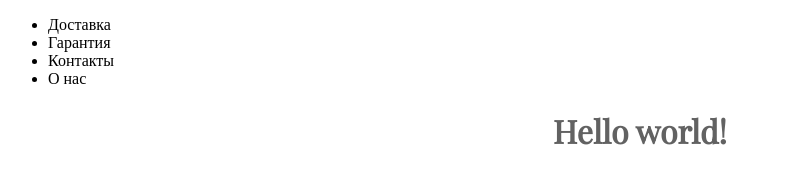
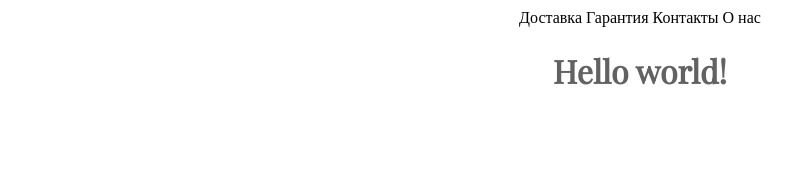
Before and after one commit to IP777/groupe_24_GoIt, a plain HTML site: page index.html in a window 1280 px wide. Shown: the whole page, without its empty margins (0-792 px from the left). Drawn offline with nearby package versions, Linux system fonts and the light colour scheme.

Commit message:
Css navbar

```diff
--- a/index.html
+++ b/index.html
@@ -6,7 +6,7 @@
     <link rel="stylesheet" href="style/main.css">
 </head>
 <body>
-    <nav>
+    <nav class="navbar">
         <ul class="nav-list">
             <li class="nav-item">Доставка</li>
             <li class="nav-item">Гарантия</li>
--- a/style/main.css
+++ b/style/main.css
@@ -5,3 +5,19 @@ h1{
     font-family: 'Playfair Display', serif;
     color: #626262;
 }
+
+/* Навигация сайта */
+.navbar {
+    text-align: center;
+  }
+
+.nav-list {
+    display: inline-block;
+    vertical-align: middle;
+    margin: 0;
+    padding: 0;
+}
+
+.nav-item{
+    display: inline-block;
+}
```
